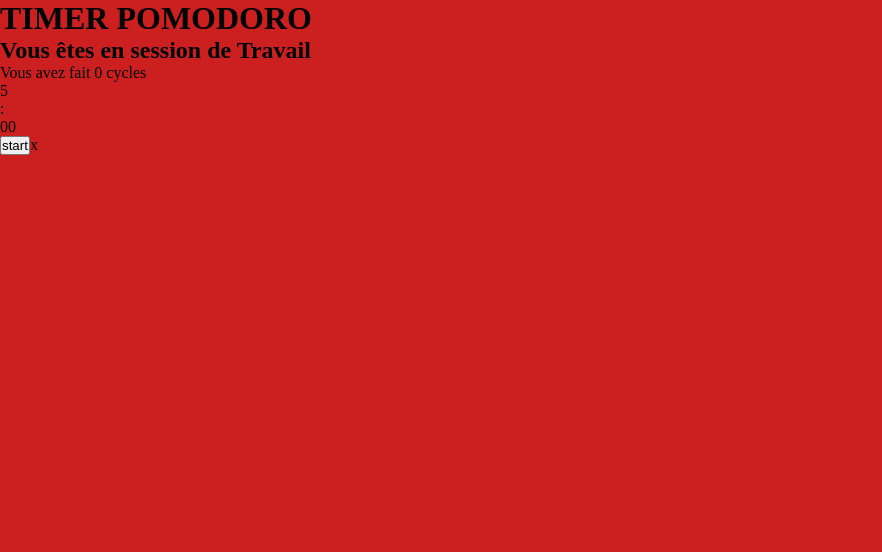
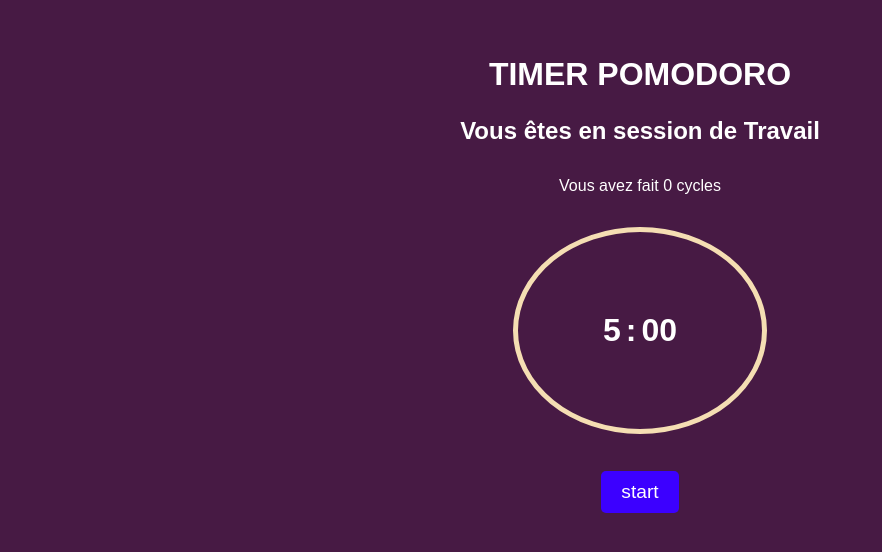
Before and after one commit to Zalgow667/TD1_Zalgow_POMODORO, a plain HTML site: page index.html in a window 1280 px wide. Shown: the whole page, without its empty margins (0-882 px from the left). Drawn offline with Linux system fonts and the light colour scheme.

Commit message:
correction contraste pour certif AA, correction js

```diff
--- a/index.html
+++ b/index.html
@@ -7,7 +7,7 @@
         <title>Document</title>
     </head>
     <body>
-        <h1>TIMER POMODORO</h1>
+        <h1 id="title">TIMER POMODORO</h1>
         <h2 id="session">Vous êtes en session de <span id="type_session">Travail</span></h2>
         <p id="cycle">Vous avez fait <span id="nb_cycle">0</span> cycles</p>
 
@@ -15,7 +15,7 @@
             <p id="minutes">5</p><p id="semicolon">:</p><p id="secondes">00</p>
         </div>
 
-        <button id="start">start</button>x
+        <button id="start">start</button>
 
         <script src="./scripts/app.js"></script>
     </body>
--- a/scripts/app.js
+++ b/scripts/app.js
@@ -35,9 +35,9 @@ function timer() {
         m.style.color = "red";
         semicolon.style.color = "red";
     } else {
-        s.style.color = "black";
-        m.style.color = "black";
-        semicolon.style.color = "black";
+        s.style.color = "white";
+        m.style.color = "white";
+        semicolon.style.color = "white";
     }
 
     if(m.innerHTML == 0 && s.innerHTML == 0){
--- a/styles/styles.css
+++ b/styles/styles.css
@@ -5,5 +5,58 @@
 }
 
 body {
-    background-color: rgb(204, 32, 32);
+    font-family: Arial, sans-serif;
+    text-align: center;
+    display: flex;
+    flex-direction: column;
+    align-items: center;
+    justify-content: center;
+    color: white;
+    background-color: rgb(71, 26, 68);
 }
+
+#title {
+    margin-top: 1.75em;
+}
+
+#session {
+    margin: 1em;
+}
+
+#cycle {
+    margin-top: 0.5em;
+    margin-bottom: 2em;
+}
+
+#timer {
+    font-size: 2em;
+    font-weight: bold;
+    color: rgb(255, 255, 255);
+    display: flex;
+    align-items: center;
+    margin-bottom: 1em;
+    padding: 2.5em;
+    border: solid wheat 5px;
+    border-radius: 50%;
+}
+
+
+#minutes, #secondes {
+    margin: 0 5px;
+}
+
+
+button {
+    padding: 10px 20px;
+    font-size: 1.2rem;
+    background-color: rgb(60, 0, 255);
+    color: #fff;
+    border: none;
+    border-radius: 5px;
+    cursor: pointer;
+    margin: 5px;
+}
+
+button:hover {
+    background-color: #00ff4c;
+}
```
